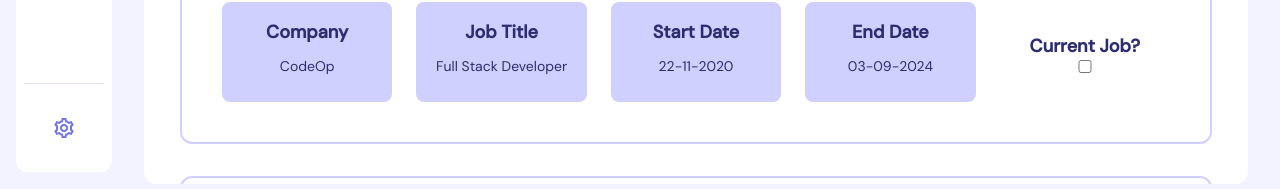
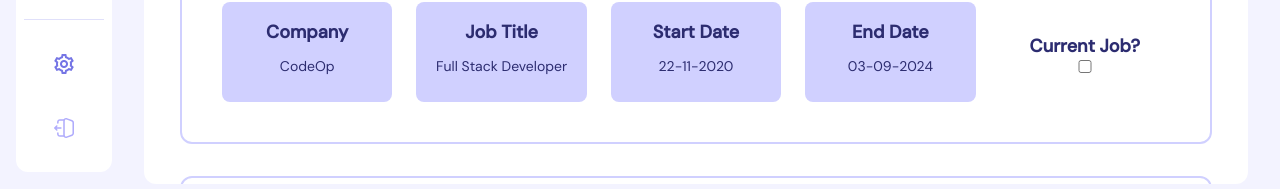
Before and after one commit to thaibbraz/gigshub-webapp-frontend, a React (Create React App) app: page /settings in a window 1280 px wide. Shown: the part 620-809 px from the top of the page. Built offline with nearby package versions, Linux system fonts and the light colour scheme.

Commit message:
chore: logout implemented

```diff
--- a/src/App.jsx
+++ b/src/App.jsx
@@ -9,6 +9,7 @@ import Dashboard from "./components/Dashboard/subComponents/Dashboard";
 import Analytics from "./components/Analytics/Analytics";
 import AIJobMatch from "./components/AI Job Match/AIJobMatch";
 import Settings from "./components/Profile Settings/Settings";
+import Navigation from "./components/Navigation/Navigation";
 import { Navigate } from "react-router-dom";
 import { useState } from "react";
 
@@ -18,7 +19,10 @@ function App() {
   return (
     <Router>
       <Routes>
-        <Route path="/" element={<Layout />}>
+        <Route
+          path="/"
+          element={<Layout loggedIn={loggedIn} setLoggedIn={setLoggedIn} />}
+        >
           <Route path="/" element={<Navigate to="/signup" />} />
           <Route path="/login" element={<Login setLoggedIn={setLoggedIn} />} />
           <Route
--- a/src/components/Layout.jsx
+++ b/src/components/Layout.jsx
@@ -2,7 +2,7 @@ import React from "react";
 import { Outlet, useLocation } from "react-router-dom";
 import Navigation from "../components/Navigation/Navigation";
 
-export default function Layout() {
+export default function Layout({ loggedIn, setLoggedIn }) {
   const location = useLocation();
   const isAuthPage =
     location.pathname === "/login" || location.pathname === "/signup";
@@ -14,7 +14,9 @@ export default function Layout() {
       }`}
     >
       {/* Sidebar */}
-      {!isAuthPage && <Navigation />}
+      {!isAuthPage && (
+        <Navigation loggedIn={loggedIn} setLoggedIn={setLoggedIn} />
+      )}
 
       {/* Page content */}
       <div
--- a/src/components/Navigation/Navigation.jsx
+++ b/src/components/Navigation/Navigation.jsx
@@ -9,10 +9,14 @@ import jobmatchIcon from "../../assets/jobmatchIcon.svg";
 import jobmatchIconDark from "../../assets/jobmatchIconDark.svg";
 import settingsIcon from "../../assets/settingsIcon.svg";
 import settingsIconDark from "../../assets/settingsIconDark.svg";
+import logoutIcon from "../../assets/logoutIcon.svg";
+import logoutIconDark from "../../assets/logoutIconDark.svg";
+import { logout } from "../../utils/api.js";
 
-const Navigation = ({ className }) => {
+const Navigation = ({ className, loggedIn, setLoggedIn }) => {
   const [isExpanded, setIsExpanded] = useState(false);
   const [activePage, setActivePage] = useState();
+  const [logoutHover, setLogoutHover] = useState(false);
   const navigate = useNavigate();
   const location = useLocation();
 
@@ -27,6 +31,11 @@ const Navigation = ({ className }) => {
   const handleClick = (page) => {
     setActivePage(page);
     navigate(`/${page}`);
+  };
+
+  const handleLogout = () => {
+    logout(setLoggedIn);
+    navigate("/login");
   };
 
   return (
@@ -162,6 +171,29 @@ const Navigation = ({ className }) => {
               </span>
             )}
           </div>
+          <div
+            className={`flex ${
+              isExpanded ? "justify-start" : "justify-center"
+            } items-center space-x-4 cursor-pointer pb-2`}
+            onClick={() => handleLogout()}
+            onMouseEnter={() => setLogoutHover(true)}
+            onMouseLeave={() => setLogoutHover(false)}
+          >
+            <img
+              src={logoutHover ? logoutIconDark : logoutIcon}
+              alt="Logout"
+              className="h-6 w-6"
+            />
+            {isExpanded && (
+              <span
+                className={`font-small font-sans ${
+                  logoutHover ? "text-dark-blue" : "text-light-liliac"
+                }`}
+              >
+                Logout
+              </span>
+            )}
+          </div>
         </div>
       </div>
     </div>
```
Also changed, not shown: src/assets/logoutIcon.svg (added), src/assets/logoutIconDark.svg (added).
